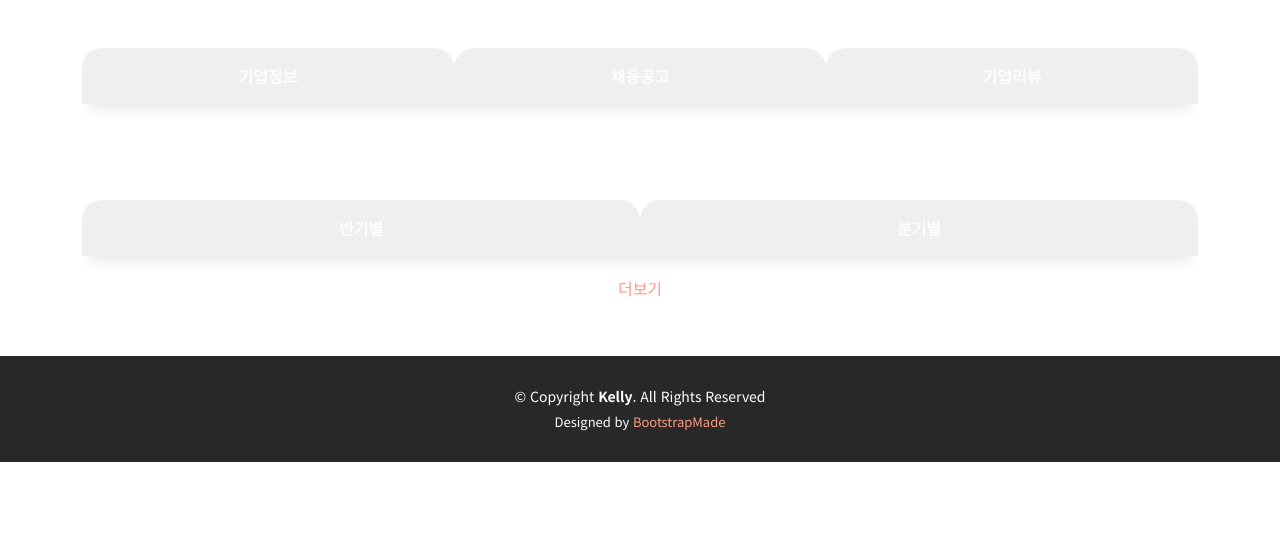
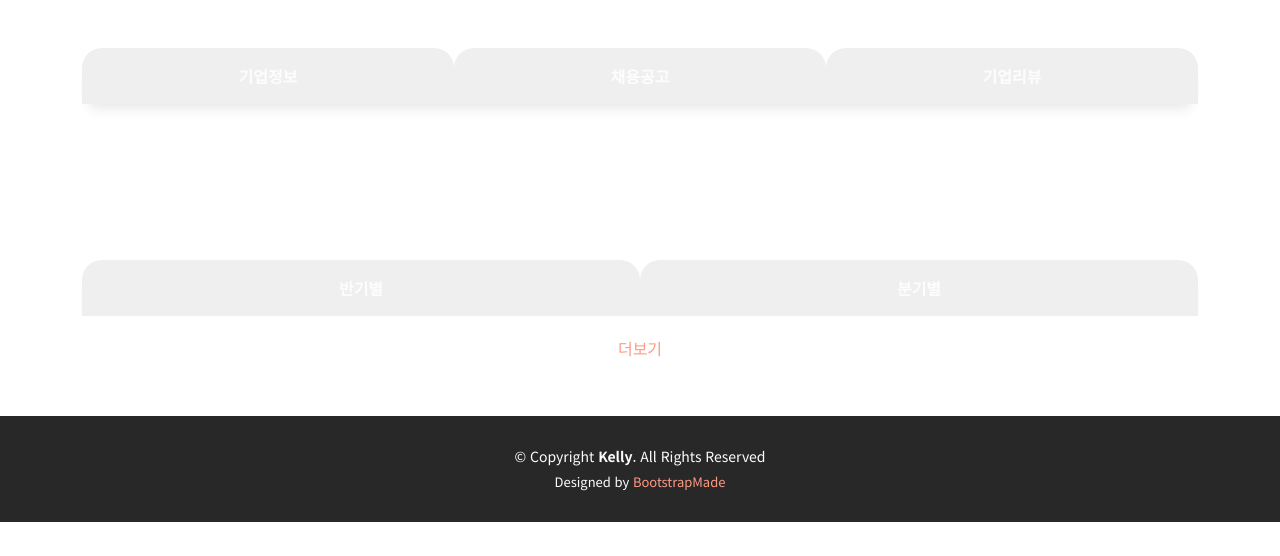
Before and after one commit to parking-place/EZPZ_Project, a Django app: template web/template/review/review.html in a window 1280 px wide. Shown: the part 158-714 px from the top of the page. Run offline with Django 4.2, Linux system fonts and the light colour scheme; the template is opened without the code that fills it, so the values that code supplies are empty; parts of the project's set-up code (start-up, migrations or seed data) failed here and were passed over; some libraries are stand-ins or nearby versions.

Commit message:
23.09.11 mid commit : organized FE files

```diff
--- a/web/static/css/review/review.css
+++ b/web/static/css/review/review.css
@@ -1,4 +1,3 @@
-/* * */
 /* 모든 ul안에 있는 list style 없애기 */
 ul li {
     list-style-type: none;
@@ -11,39 +10,6 @@ ul li {
     /* 최종적으로 도달할 투명도 값 */
     to {opacity: 1;}
 }
-/* sub menu container */
-.detail_menu {
-    display: Flex;
-    justify-content : space-between;
-    margin-top: 36px;
-    box-shadow: 0 12px 12px -8px rgba(0, 0, 0, 0.1);
-    /* 처음에 투명하게 설정 */
-    opacity: 0;
-    /* 애니메이션 이름과 지속 시간, 방향 설정 */
-    animation: fadeIn 1.5s forwards;
-    /* 애니메이션 시작을 0.5초 동안 지연 */
-    animation-delay: 0.5s;
-}
-/* menu tab */
-.tablinks {
-    border: none;
-    width: 100%;
-    font-weight: 700;
-    text-decoration: none;
-    color: #fdfdfd;
-    padding: 16px 20px;
-    background-color: #efefef;
-    border-radius: 20px 20px 0px 0px;
-    transition: background-color 0.3s;
-    flex-grow: 1;
-    text-align: center;
-}
-.tablinks:hover, .tablinks.activate {
-    background-color: #FF9984;
-    text-decoration: none;
-}
-
-
 
 #reivew_cont {
     opacity: 0;
--- /dev/null
+++ b/web/static/js/ezpz.js
@@ -0,0 +1,22 @@
+/*  =============================================
+    검색 관련 함수
+    =============================================*/
+    function search_method() {
+        keyword = document.search_form.q.value;
+
+        // 아무것도 입력되지 않은 경우
+        if(!keyword){
+            return;
+        }
+        document.search_form.action = "/";
+        document.search_form.submit();
+    }
+
+/*  =============================================
+    기타 공통 버튼
+    =============================================*/
+// 더보기 버튼
+function show_details(cont_tag_id){
+    $(cont_tag_id).css('height', 'auto');
+    $('#details_box').css('display', 'none');
+}
--- a/web/static/js/review/review.js
+++ b/web/static/js/review/review.js
@@ -1,18 +1,3 @@
-// 리뷰 페이지 내 세부 탭 이동
-function go_page(type, comp_uid){
-    if(type && type=='half'){
-        document.location = '/review/half?comp_uid=' + comp_uid;
-    } else if(type && type=='quart'){
-        document.location = '/review/quarter?comp_uid=' + comp_uid;
-    }
-}
-
-// 더보기 버튼 클릭 시
-function show_details(){
-    $('.review_cont').css('height', 'auto');
-    $('#details_box').css('display', 'none');
-}
-
 /*  ========================================
     Graph 관련
     ======================================== */
@@ -23,7 +8,7 @@ const hoverValue = {
         const { ctx, data, options } = chart;
         chart.getActiveElements().forEach((active) => {
             value = '키워드 : ' + time_keywords[active.index];
-            ctx.fillText(value, window.innerWidth * 0.02, 280);
+            ctx.fillText(value, 25, 280);
         })
     }
 }
@@ -65,7 +50,7 @@ function draw_chart(cols, rate){
         , plugins: [hoverValue]
     };
     const el = document.getElementById('review_chart'); // 차트 들어갈 element
-    const pieChart = new Chart(el, config);
+    const pieChart = new Chart(el, config); // draw
 }
 
 /*  ========================================
--- a/web/static/js/search.js
+++ /dev/null
@@ -1,5 +0,0 @@
-function search_method() {
-    keyword = document.search_form.q.value;
-    document.search_form.action = "/";
-    document.search_form.submit();
-}
--- a/web/template/base/index.html
+++ b/web/template/base/index.html
@@ -27,8 +27,8 @@
 <link href="{% static 'css/base.css' %}" rel="stylesheet">
 
 <!-- jQquery -->
-<script src="{% static 'js/jquery-3.7.0.min.js' %}"></script>
-<script src="{% static 'js/search.js' %}"></script>
+<script src="{% static 'js/lib/jquery-3.7.0.min.js' %}"></script>
+<script src="{% static 'js/ezpz.js' %}"></script>
 </head>
 <body>
     <!-- 검색창 header START -->
@@ -55,17 +55,9 @@
         <section id="#" class="#">
             <div class="container" data-aos="fade-up">
                 <div class="sub-menu">
-                    {% if comp_uid %}
-                    <a class="corp-menu {% if active == 'comp' %} active {% endif %}" href="/comp/?comp_uid={{comp_uid}}">기업정보</a>
-                    <a class="recruit-menu {% if active == 'recruit' %} active {% endif %}" href="/recruit/?comp_uid={{comp_uid}}">채용공고</a>
-                    <a class="review-menu {% if active == 'review' %} active {% endif %}" href="/review/?comp_uid={{comp_uid}}">기업리뷰</a>
-                    <!-- 탭 넘김 테스트 완료시 else 구문 삭제 START -->
-                    {% else %}
-                    <a class="corp-menu {% if active == 'comp' %} active {% endif %}" href="/comp">기업정보</a>
-                    <a class="recruit-menu {% if active == 'recruit' %} active {% endif %}" href="/recruit">채용공고</a>
-                    <a class="review-menu {% if active == 'review' %} active {% endif %}" href="/review">기업리뷰</a>
-                    <!-- 탭 넘김 테스트 완료시 else 구문 삭제 END -->
-                    {% endif %}
+                    <a class="{% if active == 'comp' %} active {% endif %}" href="/comp/?comp_uid={{comp_uid}}">기업정보</a>
+                    <a class="{% if active == 'recruit' %} active {% endif %}" href="/recruit/?comp_uid={{comp_uid}}">채용공고</a>
+                    <a class="{% if active == 'review' %} active {% endif %}" href="/review/?comp_uid={{comp_uid}}">기업리뷰</a>
                 </div>
 
             </div>
@@ -113,6 +105,6 @@
     <script src="{% static 'vendor/swiper/swiper-bundle.min.js' %}"></script>
     <script src="{% static 'vendor/waypoints/noframework.waypoints.js' %}"></script>
     <script src="{% static 'vendor/php-email-form/validate.js' %}"></script>
-    <script src="{% static 'js/bootstrap.js' %}"></script>
+    <script src="{% static 'js/lib/bootstrap.js' %}"></script>
 </body>
 </html>
--- a/web/template/comp/comp.html
+++ b/web/template/comp/comp.html
@@ -3,7 +3,7 @@
 
 {% block content %}
 <!-- JS /CSS -->
-<script src="{% static 'js/chart-3.4.0.js' %}"></script>
+<script src="{% static 'js/lib/chart-3.4.0.js' %}"></script>
 <script src="{% static 'js/comp/comp.js' %}"></script>
 <link href="{% static 'css/comp/comp.css' %}" rel="stylesheet">
 
@@ -48,9 +48,9 @@
     </div>
     {% endfor %}
 </div>
-<div id="details_box"><a href="javascript:show_details()">더보기</a></div>
+<div id="details_box"><a href="javascript:show_details('.comp_news')">더보기</a></div>
 
 <script>
-go_chart({{pos_ratio}}, {{neg_ratio}}, {{neu_ratio}});
+draw_chart({{pos_ratio}}, {{neg_ratio}}, {{neu_ratio}});
 </script>
 {% endblock %}
--- a/web/template/review/review.html
+++ b/web/template/review/review.html
@@ -2,18 +2,19 @@
 {% load static %}
 
 {% block content %}
-<script src="{% static 'js/chart-3.4.0.js' %}"></script>
+<!-- line graph -->
+<script src="{% static 'js/lib/chart-3.4.0.js' %}"></script>
+<!-- word cloud -->
+<script src="{% static 'js/lib/anychart-base.min.js' %}"></script>
+<script src="{% static 'js/lib/anychart-tag-cloud.min.js' %}"></script>
+
 <script src="{% static 'js/review/review.js' %}"></script>
-<!-- word cloud -->
-<script src="{% static 'js/anychart-base.min.js' %}"></script>
-<script src="{% static 'js/anychart-tag-cloud.min.js' %}"></script>
-
 <link href="{% static 'css/review/review.css' %}" rel="stylesheet">
 
 <!-- sub_detail_menu -->
-<div class="detail_menu">
-    <button class="tablinks {% if review_tab == 'half' %} activate {% endif %}" onclick="javascript:go_page('half', {{comp_uid}})">반기별</button>
-    <button class="tablinks {% if review_tab == 'quart' %} activate {% endif %}" onclick="javascript:go_page('quart', {{comp_uid}})">분기별</button>
+<div class="sub-menu">
+    <a class="{% if review_tab == 'half' %} active {% endif %}" href="/review/half?comp_uid={{comp_uid}}">반기별</button>
+    <a class="{% if review_tab == 'quart' %} active {% endif %}" href="/review/quarter?comp_uid={{comp_uid}}">분기별</button>
 </div>
 
 <!-- review contents -->
@@ -99,7 +100,7 @@
     {% endif %}
 </div>
 
-<div id="details_box"><a href="javascript:show_details()">더보기</a></div>
+<div id="details_box"><a href="javascript:show_details('.review_cont')">더보기</a></div>
 
 <!-- graph JS -->
 <script type="text/javascript">
@@ -113,7 +114,7 @@ draw_chart(time_cols, time_rate);
 // render Word Cloud
 anychart.onDocumentReady(function () {
     var data = {{stat_details.word_cloud | safe}};
-    draw_word_cloud(data)
+    draw_word_cloud(data);
 });
 </script>
 {% endblock %}
```
Also changed, not shown: web/static/css/base.css (+16 -19 lines), web/static/js/comp/comp.js (+17 -25 lines), web/static/js/lib/anychart-base.min.js (renamed from web/static/js/anychart-base.min.js), web/static/js/lib/anychart-tag-cloud.min.js (renamed from web/static/js/anychart-tag-cloud.min.js), web/static/js/lib/bootstrap.js (renamed from web/static/js/bootstrap.js), web/static/js/lib/chart-3.4.0.js (renamed from web/static/js/chart-3.4.0.js), web/static/js/lib/jquery-3.7.0.min.js (renamed from web/static/js/jquery-3.7.0.min.js), 1 other file.
